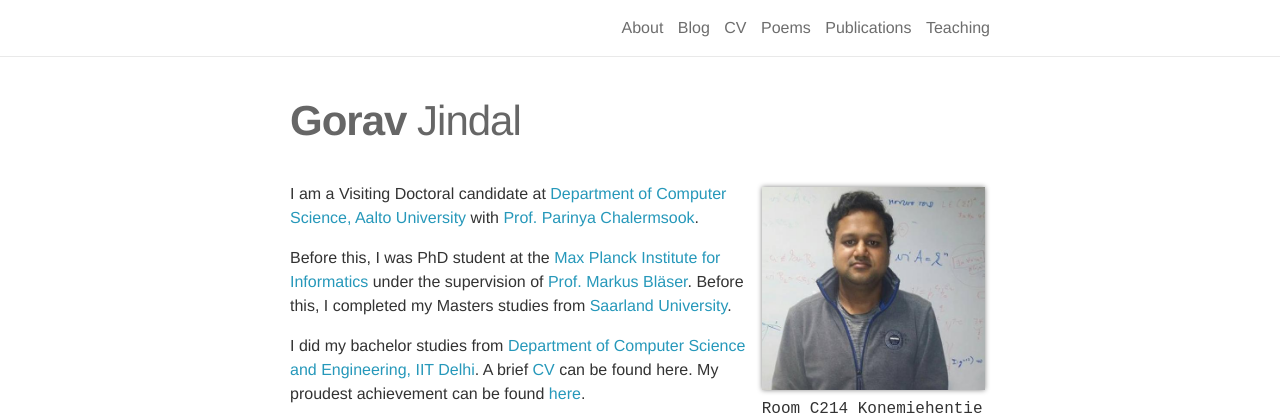
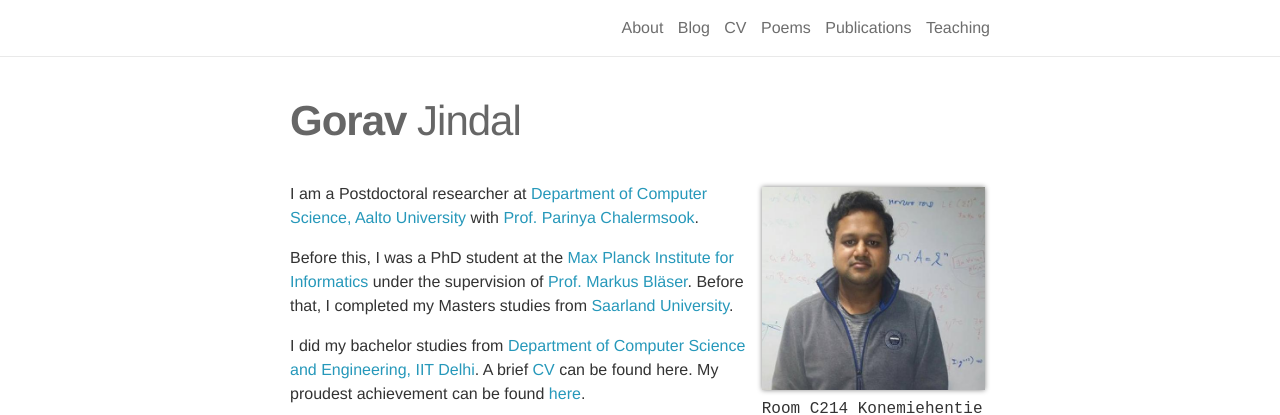
Before and after one commit to goravjindal/goravjindal.github.io, a Jekyll site: the page built from _pages/about.md, in a window 1280 px wide and 967 px high. Shown: the top 415 px of the window. Built offline with Jekyll 4.4.1, drawn with Linux system fonts in a browser that asks for light colours; nearby versions of some CDN libraries; some web fonts are replaced.

Commit message:
changes by gorav

```diff
--- a/_pages/about.md
+++ b/_pages/about.md
@@ -16,8 +16,8 @@ news: true
 social: true
 ---
 
- I am a Visiting Doctoral candidate at [Department of Computer Science, Aalto University](https://www.aalto.fi/department-of-computer-science) with [Prof. Parinya Chalermsook](https://sites.google.com/site/parinyachalermsook/home).
+ I am a Postdoctoral researcher at [Department of Computer Science, Aalto University](https://www.aalto.fi/department-of-computer-science) with [Prof. Parinya Chalermsook](https://sites.google.com/site/parinyachalermsook/home).
 
- Before this,  I was PhD student at the [Max Planck Institute for Informatics](https://www.mpi-inf.mpg.de/departments/algorithms-complexity/) under the supervision of [Prof. Markus Bläser](https://www-cc.cs.uni-saarland.de/mblaeser/).    Before this, I completed my Masters studies from [Saarland University](https://www-cc.cs.uni-saarland.de/).
+ Before this,  I was a PhD student at the [Max Planck Institute for Informatics](https://www.mpi-inf.mpg.de/departments/algorithms-complexity/) under the supervision of [Prof. Markus Bläser](https://www-cc.cs.uni-saarland.de/mblaeser/).    Before that, I completed my Masters studies from [Saarland University](https://www-cc.cs.uni-saarland.de/).
 
  I did my bachelor studies from [Department of Computer Science and Engineering, IIT Delhi](http://www.cse.iitd.ernet.in/). A brief [CV](/cv/) can be found here. My proudest achievement can be found [here](https://www.strava.com/activities/1109380107).
```
